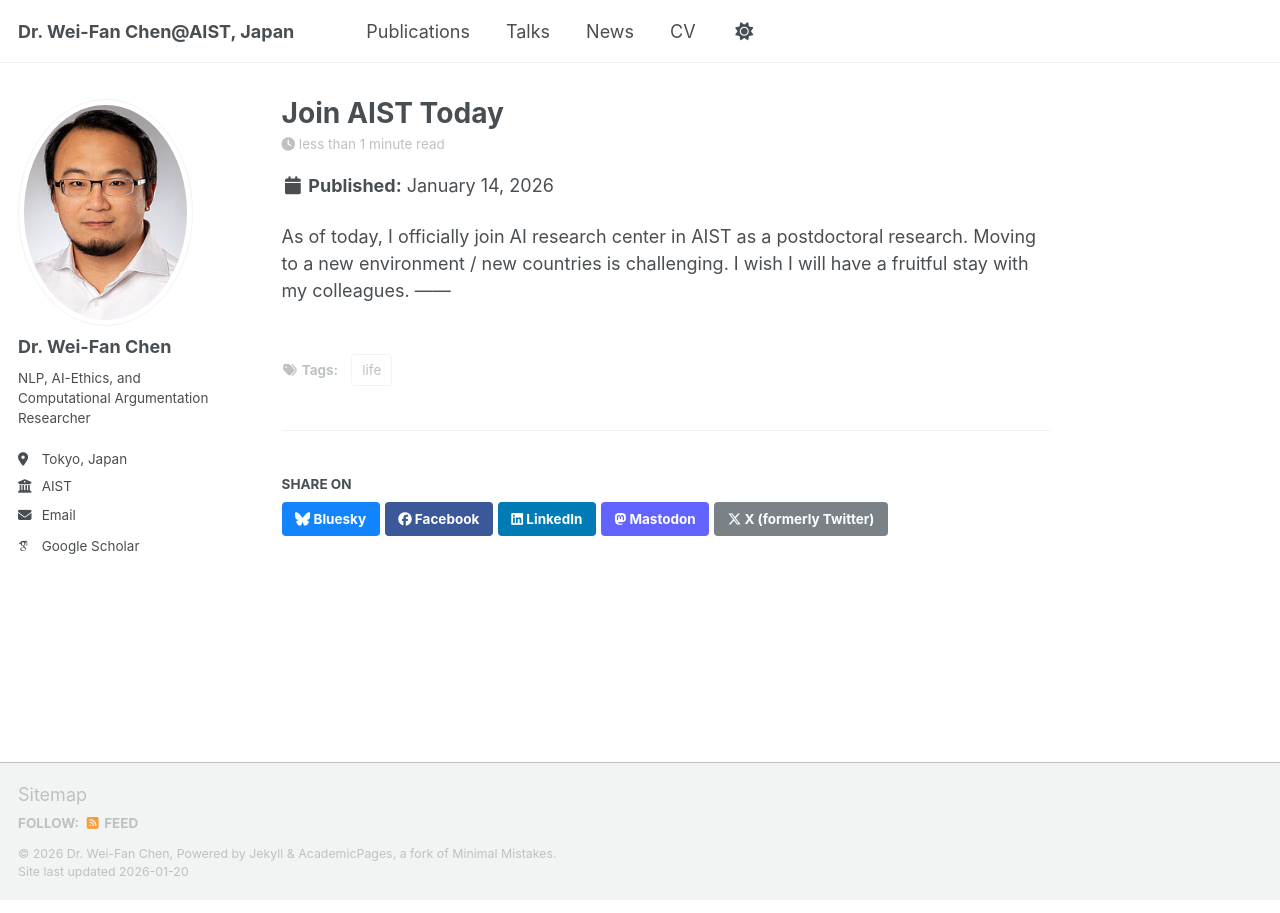
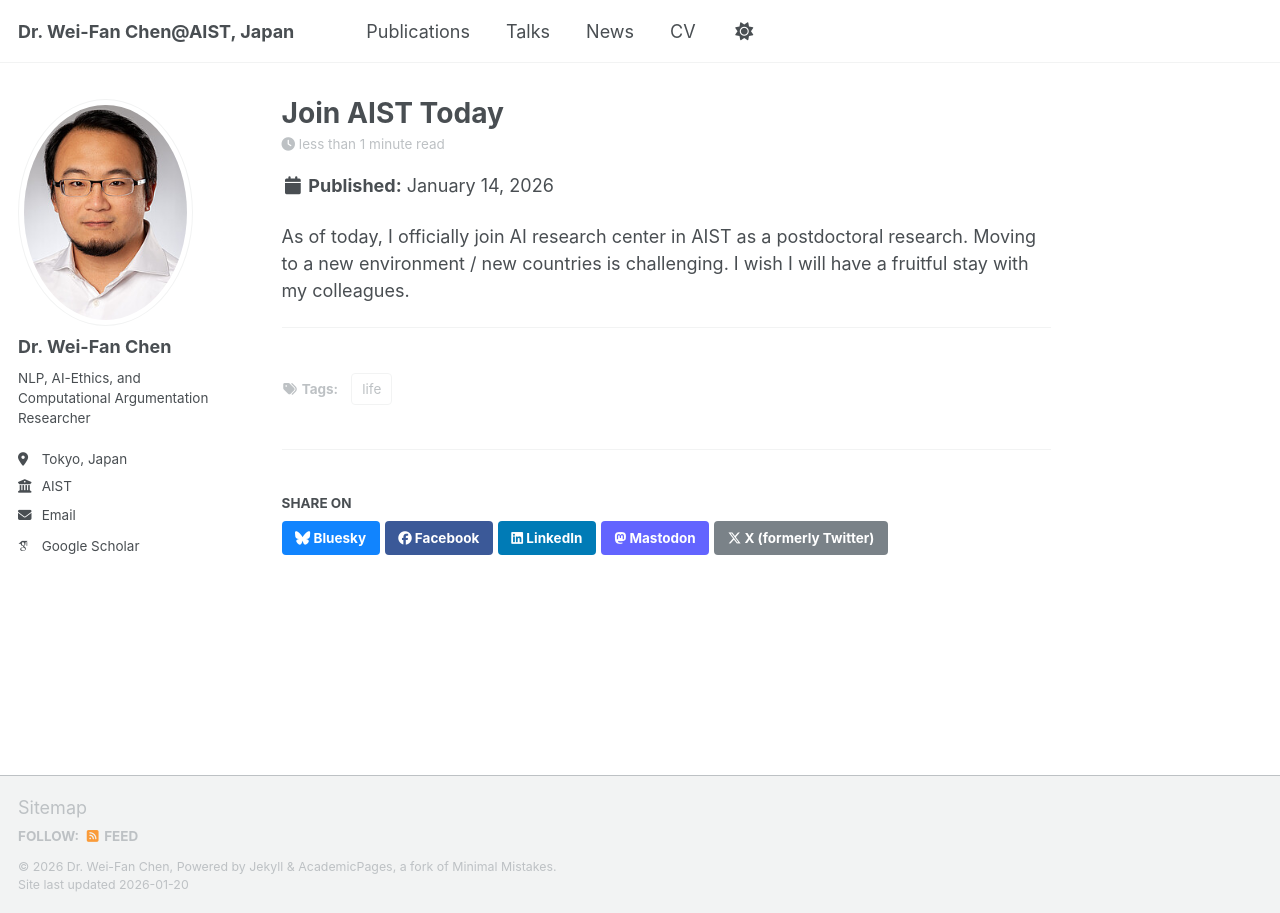
Before and after one commit to aist-cwf/aist-cwf.github.io, a Jekyll site: the page built from _posts/2026-01-14-join-aist.md, in a window 1280 px wide. Built offline with Jekyll 4.4.1, drawn with Linux system fonts in a browser that asks for light colours; some web fonts are replaced; a script that is not in the unit is left out; part of the change alters nothing that is shown.

```diff
--- a/_config.yml
+++ b/_config.yml
@@ -30,7 +30,7 @@ author:
   location         : "Tokyo, Japan"
   employer         : "AIST"
   uri              : # URL
-  email            : "none@example.org"
+  email            : "wf.chen@aist.go.jp"
 
   # Academic websites
   academia         : # URL
--- a/_posts/2026-01-14-join-aist.md
+++ b/_posts/2026-01-14-join-aist.md
@@ -7,4 +7,5 @@ tags:
 ---
 As of today, I officially join AI research center in AIST as a postdoctoral research.
 Moving to a new environment / new countries is challenging. I wish I will have a fruitful stay with my colleagues.
-------
+
+----
```
